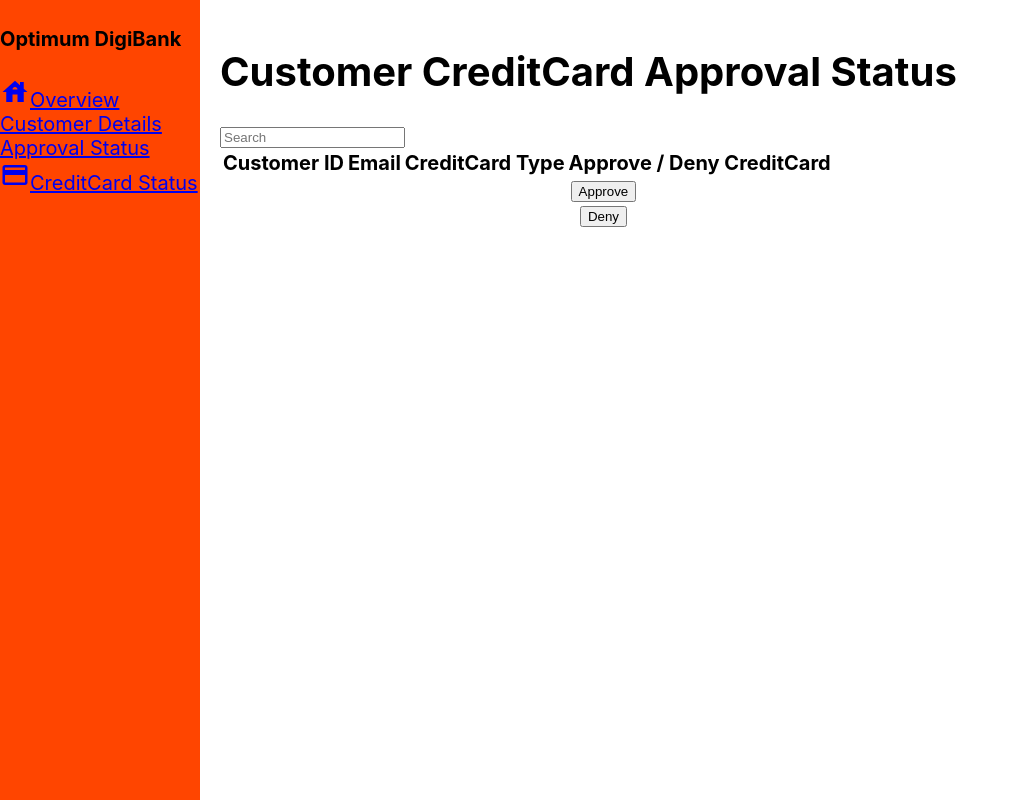
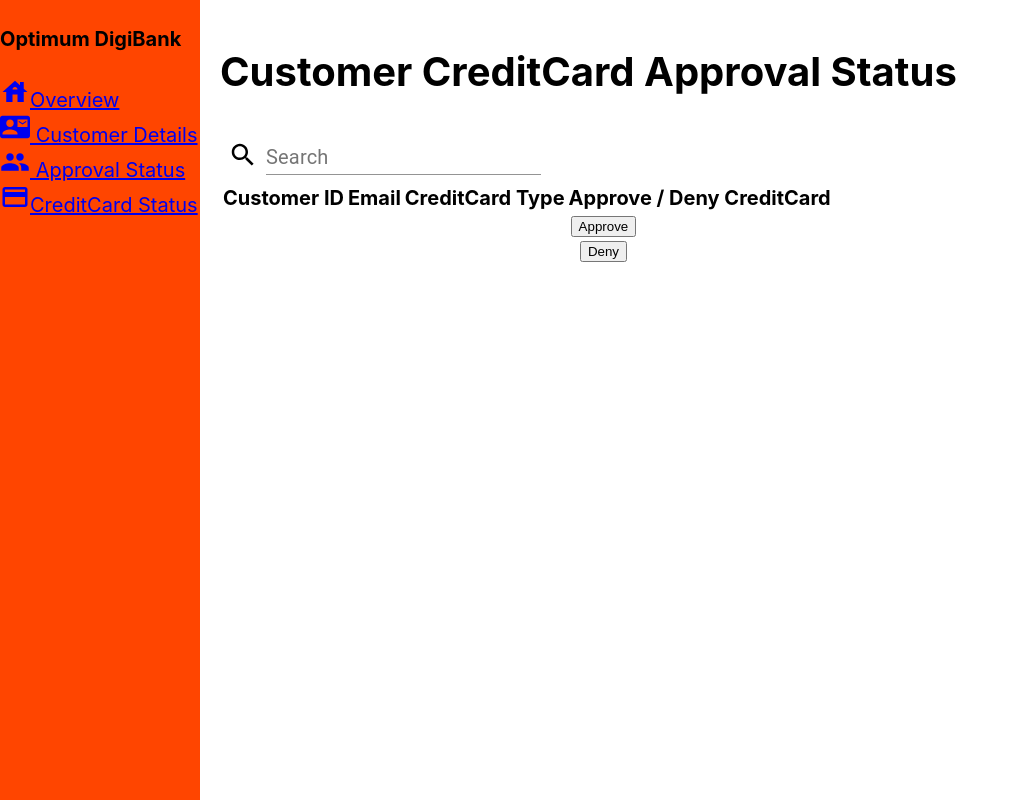
Before and after one commit to ilagon/frontend-optimum-solution, a React (Create React App) app in the folder frontend/: page /creditcardstatus in a window 1280 px wide. Shown: the whole page, without its empty margins (0-1019 px from the left). Built offline with nearby package versions, Linux system fonts and the light colour scheme.

Commit message:
Dzul, 12 June

```diff
--- a/frontend/src/components/ApprovalStatus.js
+++ b/frontend/src/components/ApprovalStatus.js
@@ -1,13 +1,14 @@
 import React from 'react'
 import ApproveAccount from './button/ApproveAccountButton'
 import DenyAccount from './button/DenyAccountButton'
+import Search from './searchbar/Searchbar'
 
 export default function ApprovalStatus() {
     return (
         <div>
             <main>
                 <h1>Customer Account Approval Status</h1>
-                <input placeholder='Search'></input>
+                <Search />
                 <table>
                     <th>Customer ID</th>
                     <th>Email</th>
--- a/frontend/src/components/CreditCardStatus.js
+++ b/frontend/src/components/CreditCardStatus.js
@@ -1,13 +1,14 @@
 import React from 'react'
 import ApproveCreditCard from './button/ApproveCreditCardButton'
 import DenyCreditCard from './button/DenyCreditCardButton'
+import Search from './searchbar/Searchbar'
 
 export default function CreditCardStatus() {
     return (
         <div>
             <main>
                 <h1>Customer CreditCard Approval Status</h1>
-                <input placeholder='Search'></input>
+                <Search />
                 <table>
                     <th>Customer ID</th>
                     <th>Email</th>
--- a/frontend/src/components/CustomerDetails.js
+++ b/frontend/src/components/CustomerDetails.js
@@ -1,11 +1,12 @@
 import React from 'react'
+import Search from './searchbar/Searchbar'
 
 export default function CustomerDetails() {
     return (
         <div>
             <main>
                 <h1>Customer Details</h1>
-                <input placeholder='Search'></input>
+                <Search />
                 <table>
                     <th>Customer ID</th>
                     <th>Name</th>
--- a/frontend/src/components/Overview.js
+++ b/frontend/src/components/Overview.js
@@ -1,31 +1,27 @@
 import React from 'react'
-
 import Reset from './button/ResetButton'
-
-
 import { makeStyles } from '@material-ui/core/styles';
 import Grid from '@material-ui/core/Grid';
 import Paper from '@material-ui/core/Paper';
-
-// import FormLabel from '@material-ui/core/FormLabel';
-// import FormControlLabel from '@material-ui/core/FormControlLabel';
-// import RadioGroup from '@material-ui/core/RadioGroup';
-// import Radio from '@material-ui/core/Radio';
-
+import Search from './searchbar/Searchbar'
 
 export default function Overview() {
 
     const classes = useStyles();
 
-    // xs = when you make your browser half screen
-    // md = when you make your browser full screen
+    // xs, sm, md, lg, xl are screen sizes
+    // this will dynamically resize the size of the grid
+    // as you make the browser small -> big or vice versa
+    // if the row adds up to 12, then all of it will
+    // be on the same row, otherwise it will get printed out
+    // on th next row
     return (
         <div>
 
             <header></header>
 
             <main>
-                <Grid container direction='row' justify='flex-start' alignItems="center" spacing={10} className={classes.grid}>
+                <Grid container direction='row' justify='flex-start' alignItems="center" spacing={3} className={classes.grid}>
                     <Grid item xs={4} md={4}>
                         <Paper className={classes.paper}>Pending Customer Status</Paper>
                     </Grid>
@@ -37,7 +33,7 @@ export default function Overview() {
                     </Grid>
                 </Grid>
                 <h1>Customer List</h1>
-                <input placeholder='Search'></input>
+                <Search />
                 <footer className="footer"><Reset></Reset></footer>
             </main>
         </div>
@@ -54,7 +50,7 @@ const useStyles = makeStyles((theme) => ({
     },
     paper: {
         height: 140,
-        width: 100,
+        width: 230,
     },
     control: {
         padding: theme.spacing(2),
--- /dev/null
+++ b/frontend/src/components/searchbar/Searchbar.js
@@ -0,0 +1,27 @@
+import React from 'react'
+import { makeStyles } from '@material-ui/core/styles';
+import SearchIcon from '@material-ui/icons/Search';
+import TextField from '@material-ui/core/TextField';
+import Grid from '@material-ui/core/Grid';
+
+export default function Searchbar() {
+    const classes = useStyles();
+    return (
+        <div className={classes.margin}>
+            <Grid container spacing={1} alignItems='flex-end'>
+                <Grid item>
+                    <SearchIcon />
+                </Grid>
+                <Grid item>
+                    <TextField id='search-with-icon' label='Search' />
+                </Grid>
+            </Grid>
+        </div>
+    )
+}
+
+const useStyles = makeStyles((theme) => ({
+    margin: {
+        margin: theme.spacing(1),
+    },
+}));
--- a/frontend/src/components/sidebar/Sidebar.js
+++ b/frontend/src/components/sidebar/Sidebar.js
@@ -3,6 +3,8 @@ import { Link } from 'react-router-dom'
 import './Sidebar.css'
 import CreditCardIcon from '@material-ui/icons/CreditCard';
 import HouseIcon from '@material-ui/icons/House';
+import PeopleIcon from '@material-ui/icons/People';
+import ContactMailIcon from '@material-ui/icons/ContactMail';
 
 export default function Sidebar() {
     return (
@@ -12,22 +14,22 @@ export default function Sidebar() {
                 <ul className='sidebar-nav'>
                     <li className='sidenav-item'>
                         <Link to='/'>
-                            <HouseIcon></HouseIcon>Overview
+                            <HouseIcon />Overview
                         </Link>
                     </li>
                     <li className='sidenav-item'>
                         <Link to='/customerdetails'>
-                            Customer Details
+                            <ContactMailIcon /> Customer Details
                              </Link>
                     </li>
                     <li className='sidenav-item'>
                         <Link to='/approvalstatus'>
-                            Approval Status
+                            <PeopleIcon /> Approval Status
                         </Link>
                     </li>
                     <li className='sidenav-item'>
                         <Link to='/creditcardstatus'>
-                            <CreditCardIcon></CreditCardIcon>CreditCard Status
+                            <CreditCardIcon />CreditCard Status
                         </Link>
                     </li>
                 </ul>
```
Lines whose indentation alone changed are shown as unchanged.
